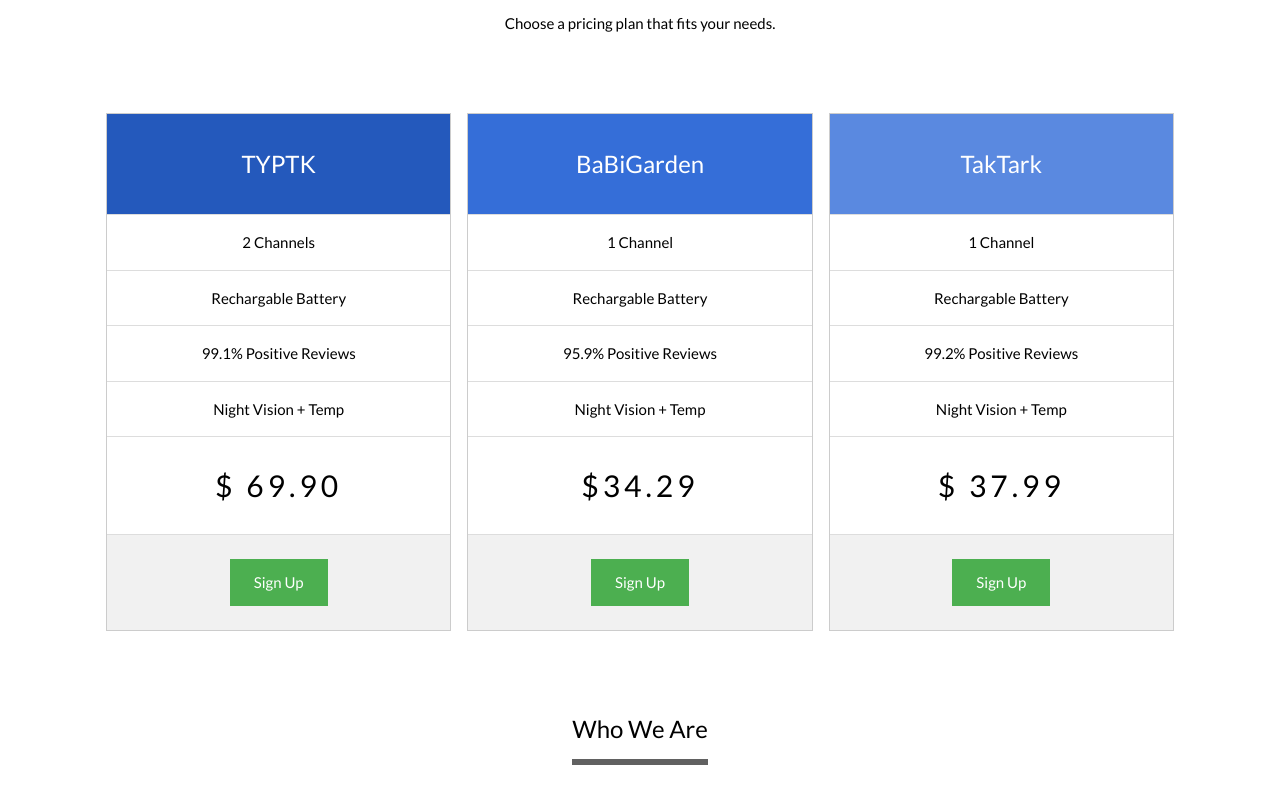
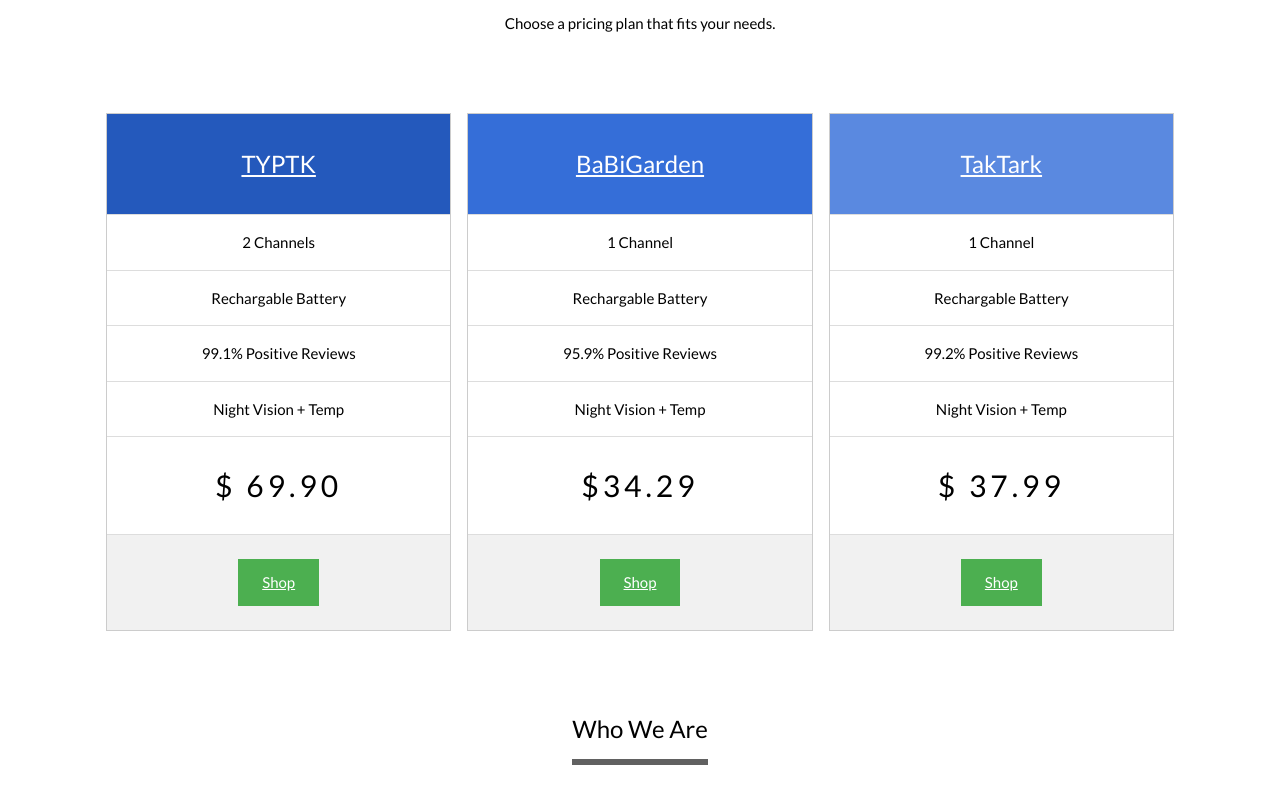
Before and after one commit to Eddie048/4-product-Stump-Koral, a plain HTML site: page index.html in a window 1280 px wide. Shown: the part 1407-2198 px from the top of the page. Drawn offline with nearby package versions, Linux system fonts and the light colour scheme.

Commit message:
Update index.html

```diff
--- a/index.html
+++ b/index.html
@@ -144,7 +144,7 @@
 
                 <div class="w3-third w3-margin-bottom">
                     <ul class="w3-ul w3-border w3-center w3-hover-shadow">
-                        <li class="w3-theme-d5 w3-xlarge w3-padding-32">TYPTK</li>
+                        <li class="w3-theme-d5 w3-xlarge w3-padding-32"><a href="https://www.aliexpress.com/item/Wireless-Baby-Monitor-2-inch-BeBe-Baba-Electronic-Babysitter-Radio-Video-Nanny-Camera-Night-Vision-Temperature/32816440869.html?spm=2114.search0104.3.19.1c5b6132ugSva4&ws_ab_test=searchweb0_0,searchweb201602_4_10152_10065_1" target="_blank">TYPTK</a></li>
                         <li class="w3-padding-16">2 Channels</li>
                         <li class="w3-padding-16">Rechargable Battery</li>
                         <li class="w3-padding-16">99.1% Positive Reviews</li>
@@ -153,14 +153,14 @@
                             <h2 class="w3-wide">$ 69.90</h2>
                         </li>
                         <li class="w3-light-grey w3-padding-24">
-                            <button class="w3-button w3-green w3-padding-large">Sign Up</button>
+                            <button class="w3-button w3-green w3-padding-large"><a href="https://www.aliexpress.com/item/Wireless-Baby-Monitor-2-inch-BeBe-Baba-Electronic-Babysitter-Radio-Video-Nanny-Camera-Night-Vision-Temperature/32816440869.html?spm=2114.search0104.3.19.1c5b6132ugSva4&ws_ab_test=searchweb0_0,searchweb201602_4_10152_10065_1" target="_blank">Shop</a></button>
                         </li>
                     </ul>
                 </div>
 
                 <div class="w3-third w3-margin-bottom">
                     <ul class="w3-ul w3-border w3-center w3-hover-shadow">
-                        <li class="w3-theme-d4 w3-xlarge w3-padding-32">BaBiGarden</li>
+                        <li class="w3-theme-d4 w3-xlarge w3-padding-32"><a href="https://www.aliexpress.com/item/VB601-2-4G-Wireless-Baby-Video-Monitor-with-Night-Vision-Two-way-Talk-LCD-Display-Temperature/32700123443.html?spm=2114.search0104.3.35.1c5b6132ugSva4&ws_ab_test=searchweb0_0,searchweb201602_4_10152_10065_10151_10344_10068_" target="_blank">BaBiGarden</a></li>
                         <li class="w3-padding-16">1 Channel</li>
                         <li class="w3-padding-16">Rechargable Battery</li>
                         <li class="w3-padding-16">95.9% Positive Reviews</li>
@@ -170,14 +170,14 @@
 
                         </li>
                         <li class="w3-light-grey w3-padding-24">
-                            <button class="w3-button w3-green w3-padding-large">Sign Up</button>
+                            <button class="w3-button w3-green w3-padding-large"><a href="https://www.aliexpress.com/item/VB601-2-4G-Wireless-Baby-Video-Monitor-with-Night-Vision-Two-way-Talk-LCD-Display-Temperature/32700123443.html?spm=2114.search0104.3.35.1c5b6132ugSva4&ws_ab_test=searchweb0_0,searchweb201602_4_10152_10065_10151_10344_10068_" target="_blank">Shop</a></button>
                         </li>
                     </ul>
                 </div>
 
                 <div class="w3-third w3-margin-bottom">
                     <ul class="w3-ul w3-border w3-center w3-hover-shadow">
-                        <li class="w3-theme-d3 w3-xlarge w3-padding-32">TakTark</li>
+                        <li class="w3-theme-d3 w3-xlarge w3-padding-32"><a href="https://www.aliexpress.com/item/Wireless-Video-2-0-inch-Color-Baby-Monitor-Security-Camera-2-Way-Talk-NightVision-IR/32297450489.html?spm=2114.search0104.3.10.1c5b6132ugSva4&ws_ab_test=searchweb0_0,searchweb201602_4_10152_10065_10151_10344_10068_5722815_1" target="_blank">TakTark</a></li>
                         <li class="w3-padding-16">1 Channel</li>
                         <li class="w3-padding-16">Rechargable Battery</li>
                         <li class="w3-padding-16">99.2% Positive Reviews</li>
@@ -186,7 +186,7 @@
                             <h2 class="w3-wide">$ 37.99</h2>
                         </li>
                         <li class="w3-light-grey w3-padding-24">
-                            <button class="w3-button w3-green w3-padding-large">Sign Up</button>
+                            <button class="w3-button w3-green w3-padding-large"><a href="https://www.aliexpress.com/item/Wireless-Video-2-0-inch-Color-Baby-Monitor-Security-Camera-2-Way-Talk-NightVision-IR/32297450489.html?spm=2114.search0104.3.10.1c5b6132ugSva4&ws_ab_test=searchweb0_0,searchweb201602_4_10152_10065_10151_10344_10068_5722815_1" target="_blank">Shop</a></button>
                         </li>
                     </ul>
                 </div>
```
